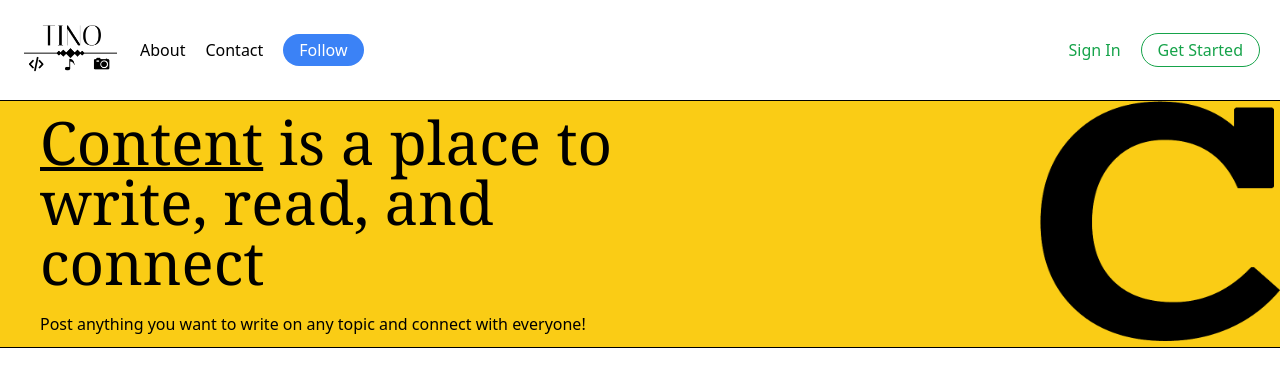
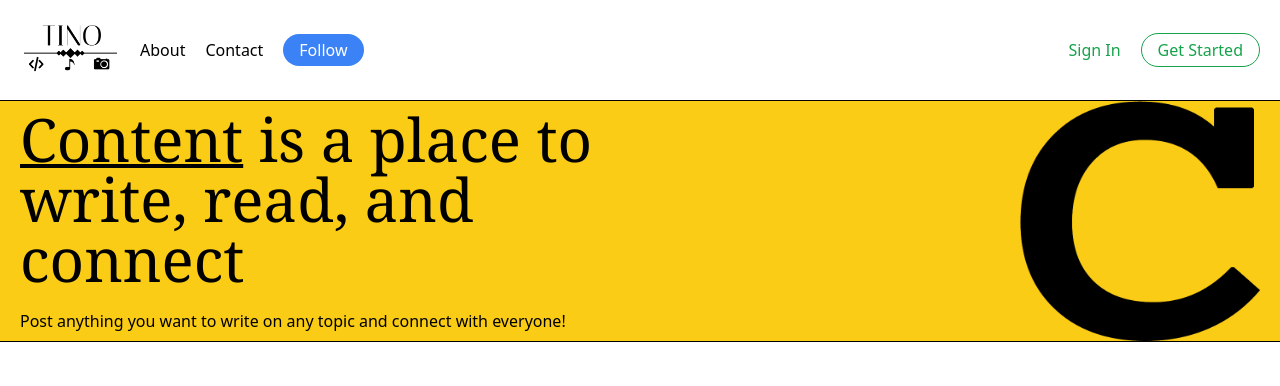
Before and after one commit to SpookyBoogy2016/Content-Writing-App, a Next.js app: page / in a window 1280 px wide. Shown: the top 386 px of the page. Built offline with nearby package versions, Linux system fonts and the light colour scheme.

Commit message:
Fixed header bug

```diff
--- a/pages/index.tsx
+++ b/pages/index.tsx
@@ -11,8 +11,8 @@ export default function Home() {
         <link rel="icon" href="/favicon.ico" />
       </Head>
       <Header />
-      <div className="flex justify-between items-center bg-yellow-400 border-y border-black py-10 lg:py-0 ">
-        <div className="px-10 space-y-5">
+      <div className="flex justify-between items-center bg-yellow-400 border-y border-black py-10 px-5 lg:py-0 ">
+        <div className="space-y-5">
           <h1 className="text-6xl max-w-xl font-serif">
             <span className="underline decoration-black decoration-4">
               Content
@@ -24,10 +24,8 @@ export default function Home() {
             everyone!
           </h2>
         </div>
-        <div>
-          <div className="hidden md:inline-flex h-32 w-32 lg:h-60 lg:w-60">
-            <Image src={Content} />
-          </div>
+        <div className="hidden md:inline-flex h-32 w-32 lg:h-60 lg:w-60">
+          <Image src={Content} />
         </div>
       </div>
     </div>
```
Also changed, not shown: sanity.js (added).
